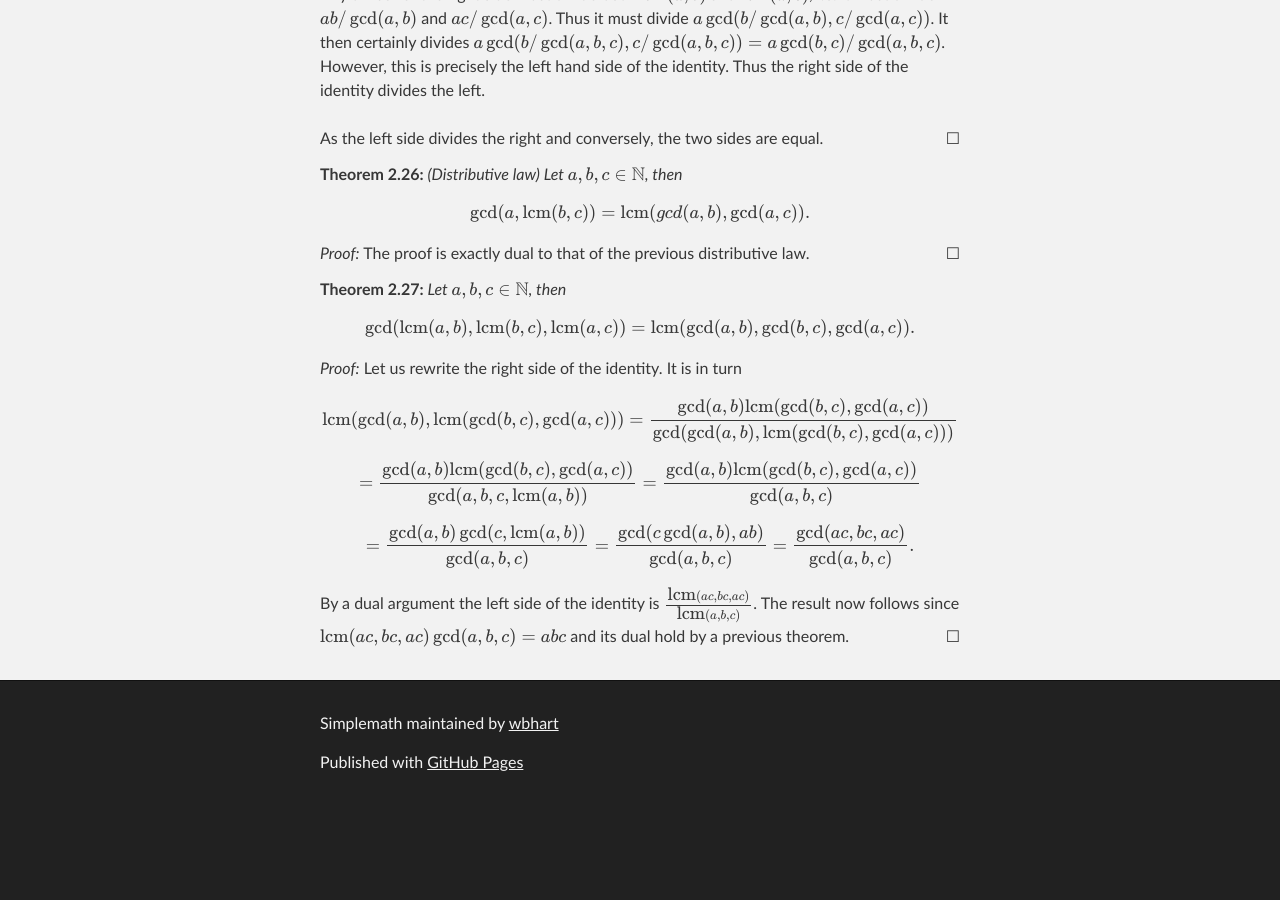
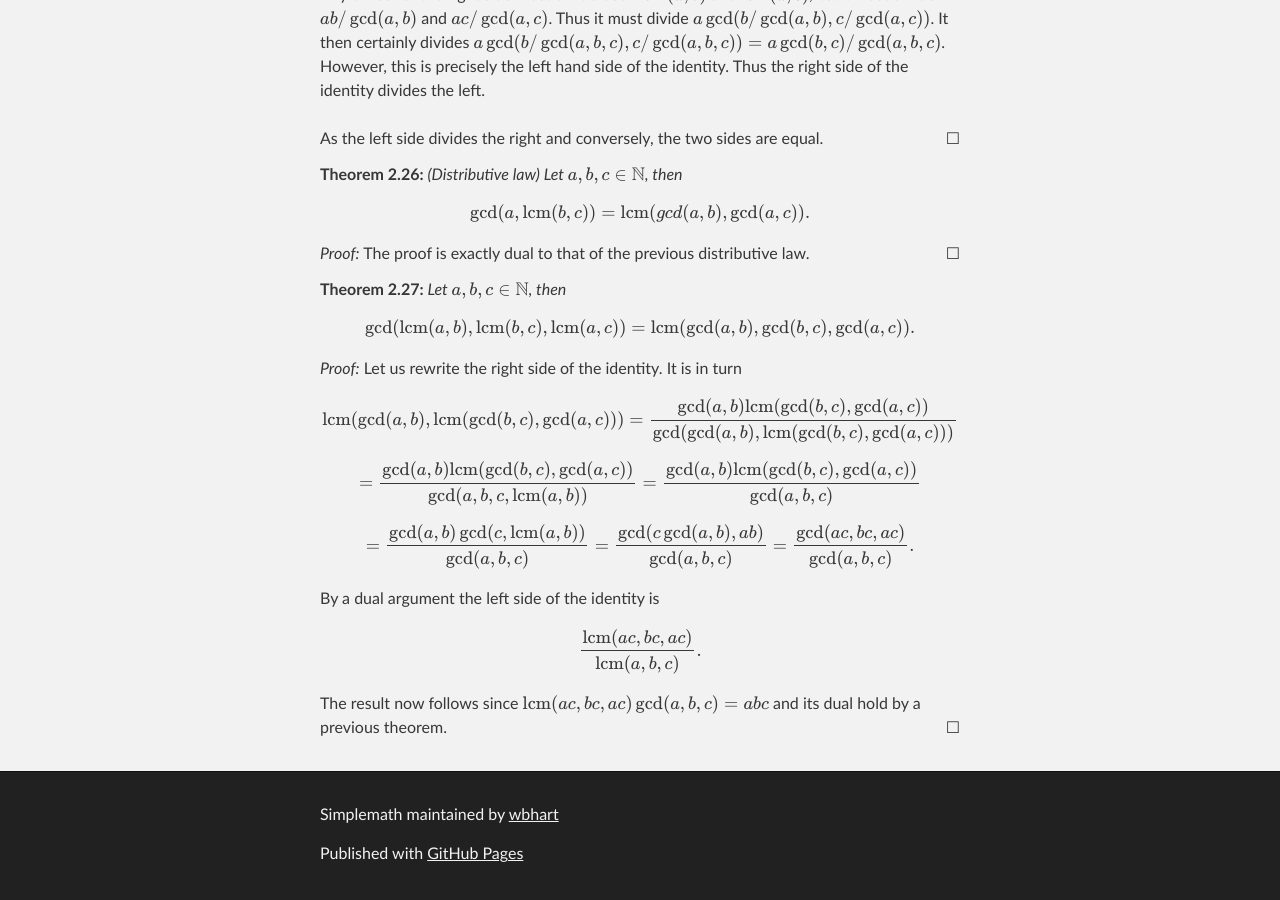
Before and after one commit to wbhart/SimpleMath, a Jekyll site: the page built from test.html, in a window 1280 px wide and 900 px high, scrolled down 7303 px. Built offline with Jekyll 4.4.1, drawn with Linux system fonts in a browser that asks for light colours; formulas are drawn with MathJax 3; before the commit the page ends 8112 px from its top, so only the background shows below that.

```diff
--- a/test.html
+++ b/test.html
@@ -369,6 +369,8 @@ As the left side divides the right and conversely, the two sides are equal.
 \[= \frac{\gcd(a,b)\gcd(c,\mbox{lcm}(a,b))}{\gcd(a,b,c)} = \frac{\gcd(c \gcd(a,b), ab)}{\gcd(a,b,c)}
 = \frac{\gcd(ac, bc, ac)}{\gcd(a,b,c)}.\]
 
-By a dual argument the left side of the identity is \(\frac{\mbox{lcm}(ac, bc, ac)}{\mbox{lcm}(a,b,c)}\). The result now
-follows since \(\mbox{lcm}(ac, bc, ac)\gcd(a, b, c) = abc\) and its dual hold by a previous theorem.
+By a dual argument the left side of the identity is
+\[\frac{\mbox{lcm}(ac, bc, ac)}{\mbox{lcm}(a,b,c)}.\]
+
+The result now follows since \(\mbox{lcm}(ac, bc, ac)\gcd(a, b, c) = abc\) and its dual hold by a previous theorem.
 </proof>
```
